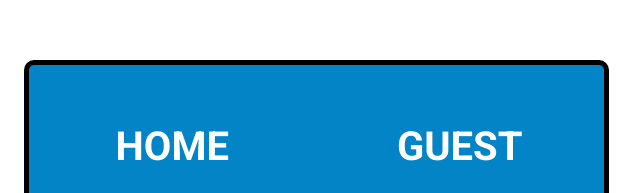
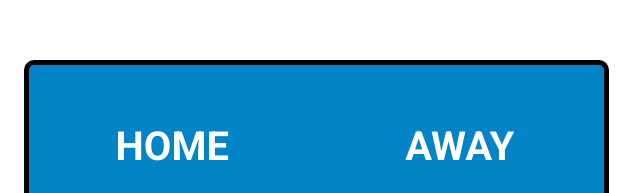
Before and after one commit to ehouston2/scoreboard, a plain HTML site: page index.html in a window 1280 px wide. Shown: the part 143-336 px from the top of the page, 324-964 px from the left. Drawn offline with Linux system fonts and the light colour scheme.

Commit message:
Update index.html

```diff
--- a/index.html
+++ b/index.html
@@ -18,7 +18,7 @@
             </div>
 
             <div>
-                <h1>GUEST</h1>
+                <h1>AWAY</h1>
                 <h2 id="away-el">0</h2>
                 <div class="button-container">
                     <button onclick="awayOne()">+1</button>
```
